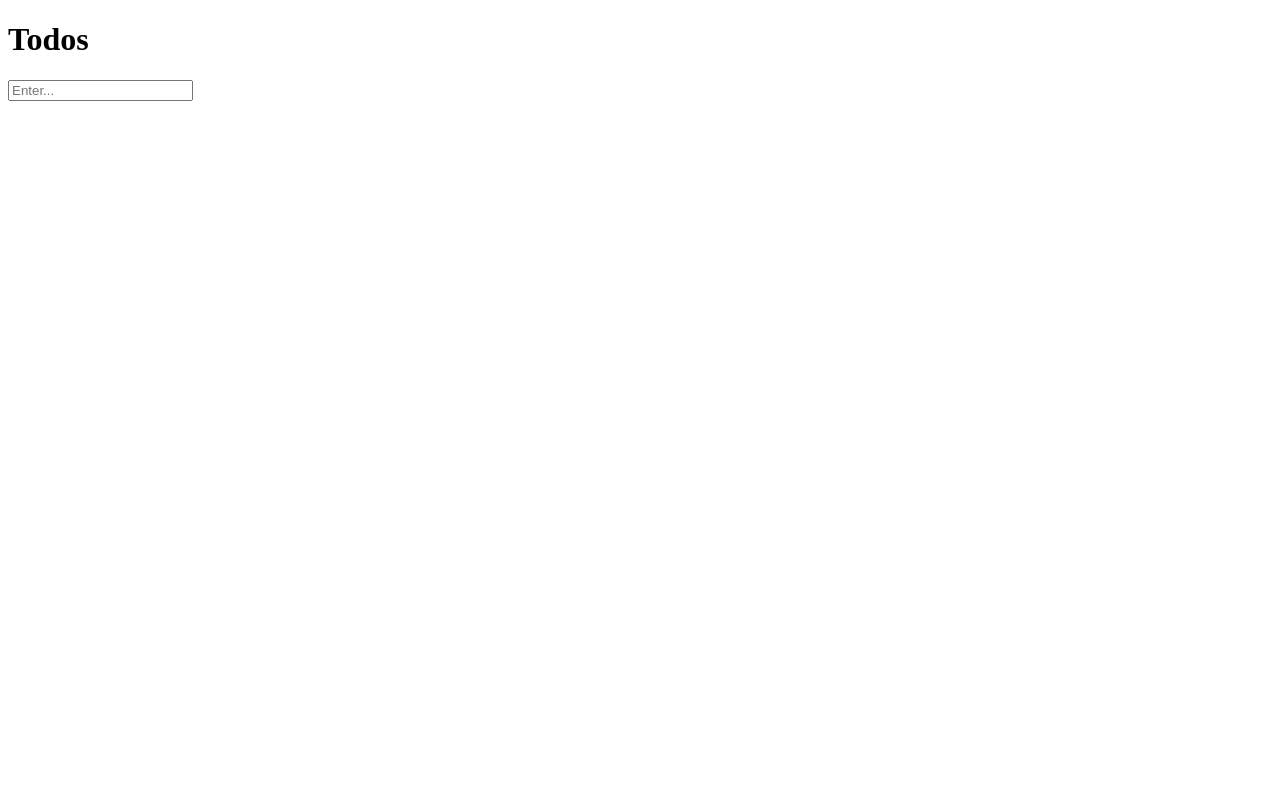
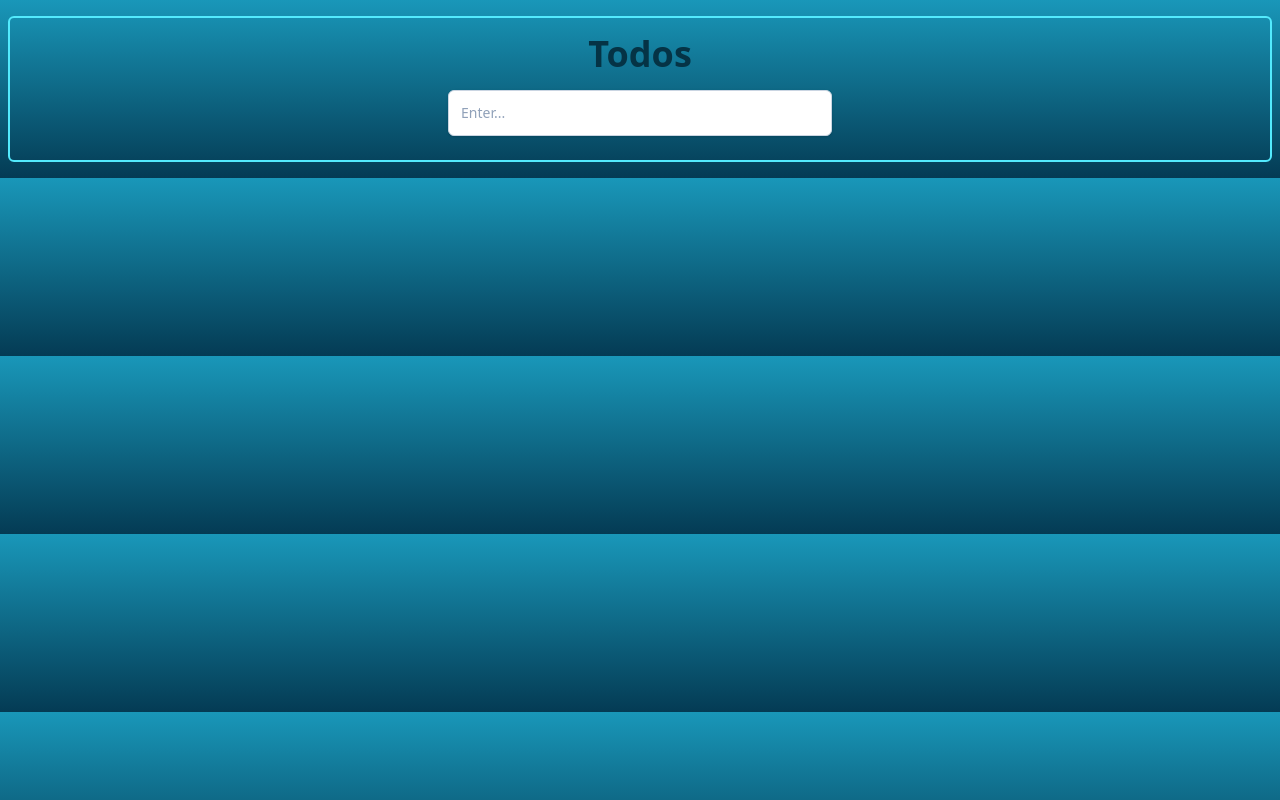
Before and after one commit to SiyaShikha/react-todo-application, a React (Vite) app: page / in a window 1280 px wide. Built offline with nearby package versions, Linux system fonts and the light colour scheme.

Commit message:
applied some basic styling using tailwind css

```diff
--- a/index.html
+++ b/index.html
@@ -3,12 +3,14 @@
   <head>
     <meta charset="UTF-8" />
     <link rel="icon" type="image/svg+xml" href="/vite.svg" />
-    <!-- <link href="/src/App.css" rel="stylesheet"> -->
+    <link href="/src/App.css" rel="stylesheet">
     <meta name="viewport" content="width=device-width, initial-scale=1.0" />
     <title>Vite + React</title>
   </head>
-  <body class="bg-mint-500">
-    <div id="root"></div>
+  <body>
+    <div>
+      <div id="root"></div>
+    </div>
     <script type="module" src="/src/main.jsx"></script>
   </body>
 </html>
--- a/src/App.css
+++ b/src/App.css
@@ -1,5 +1,5 @@
 @import "tailwindcss";
 
-@theme {
-  --color-mint-500: oklch(55.4% 0.046 257.417);
+body {
+  background: linear-gradient(to bottom, rgb(25, 151, 185), rgb(4, 59, 84));
 }
--- a/src/App.jsx
+++ b/src/App.jsx
@@ -1,4 +1,4 @@
-import React, { useReducer } from "react";
+import { useReducer } from "react";
 import { Input } from "./Input";
 import { Todo } from "./Todo";
 import { handleNewTask, handleNewTodo, handleToggle } from "./handleActions";
@@ -51,8 +51,15 @@ const Todos = () => {
 
   return (
     <>
-      <h1>Todos</h1>
-      <Input onSubmit={addTodo} />
+      <div className="border-2 border-cyan-300 rounded-md mx-2 my-4 p-4">
+        <div className="w-full">
+          <h1 className="text-center text-4xl font-sans font-semibold text-cyan-950 mb-4">
+            Todos
+          </h1>
+          <Input onSubmit={addTodo} />
+        </div>
+      </div>
+
       {state.todos.map((todo) => (
         <div key={todo.todoId}>
           <Todo todo={todo} addTask={addTask} toggle={toggle} />
--- a/src/Input.jsx
+++ b/src/Input.jsx
@@ -1,4 +1,4 @@
-import React, { useState } from "react";
+import { useState } from "react";
 
 export const Input = ({ onSubmit }) => {
   const [value, setValue] = useState("");
@@ -16,13 +16,18 @@ export const Input = ({ onSubmit }) => {
 
   return (
     <>
+      <div class="flex justify-center w-full my-2">
+        <div class="flex justify-center w-full max-w-sm min-w-[200px]">
           <input
+            class="w-full bg-white placeholder:text-slate-400 text-sm border border-slate-300 rounded-md px-3 py-3 transition duration-200 ease focus:outline-none focus:border-slate-500 hover:border-slate-500 shadow-sm focus:shadow"
             type="text"
             placeholder="Enter..."
             value={value}
             onChange={handleChange}
             onKeyDown={handleAdd}
           />
+        </div>
+      </div>
     </>
   );
 };
--- a/src/TaskItem.jsx
+++ b/src/TaskItem.jsx
@@ -1,20 +1,14 @@
-import React from "react";
-
 export const TaskItem = ({ task, done, taskId, todoId, toggle }) => {
   return (
-    <div>
-      {
-        /* <input
+    <div class="flex items-center cursor-pointer">
+      <input
+        class="mx-2"
         type="checkbox"
         checked={done}
         onChange={() => toggle(taskId, todoId)}
-      /> */
-      }
+      />
       <span
-        style={{
-          textDecoration: done ? "line-through" : "none",
-          cursor: "pointer",
-        }}
+        class={`${done ? "line-through text-gray-500" : "no-underline"}`}
         role="button"
         onClick={() => toggle(taskId, todoId)}
       >
--- a/src/Tasks.jsx
+++ b/src/Tasks.jsx
@@ -1,12 +1,18 @@
-import React from "react";
 import { TaskItem } from "./TaskItem";
 
 export const Tasks = ({ tasks, todoId, toggle }) => {
   return (
     <>
-      {tasks.map((item) => (
-        <TaskItem {...item} todoId={todoId} key={item.taskId} toggle={toggle} />
-      ))}
+      <div class="text-l mt-8">
+        {tasks.map((item) => (
+          <TaskItem
+            {...item}
+            todoId={todoId}
+            key={item.taskId}
+            toggle={toggle}
+          />
+        ))}
+      </div>
     </>
   );
 };
--- a/src/Todo.jsx
+++ b/src/Todo.jsx
@@ -1,4 +1,3 @@
-import React from "react";
 import { Input } from "./Input";
 import { Tasks } from "./Tasks";
 
@@ -8,10 +7,20 @@ export const Todo = ({ todo, addTask, toggle }) => {
   };
 
   return (
-    <>
-      <h2>{todo.todoName}</h2>
-      <Input onSubmit={handleAddTask} />
-      <Tasks tasks={todo.todoItems} todoId={todo.todoId} toggle={toggle} />
-    </>
+    <div className="flex justify-center">
+      <div className="block w-full max-w-md p-6 bg-cyan-50 border border-cyan-200 rounded-lg shadow-lg hover:bg-cyan-100 hover:shadow-xl transition duration-300 my-4">
+        <h2 className="text-center text-2xl font-sans font-semibold text-cyan-800 mb-4">
+          {todo.todoName}
+        </h2>
+        <div className="mb-4">
+          <Input onSubmit={handleAddTask} />
+        </div>
+        <Tasks
+          tasks={todo.todoItems}
+          todoId={todo.todoId}
+          toggle={toggle}
+        />
+      </div>
+    </div>
   );
 };
--- a/vite.config.js
+++ b/vite.config.js
@@ -3,5 +3,8 @@ import react from '@vitejs/plugin-react'
 import tailwindcss from '@tailwindcss/vite'
 
 export default defineConfig({
-  plugins: [react(), tailwindcss()],
+  plugins: [
+    tailwindcss(),
+    react()
+  ],
 })
```
Also changed, not shown: src/bg.jpg (added). Lines whose indentation alone changed are shown as unchanged.
